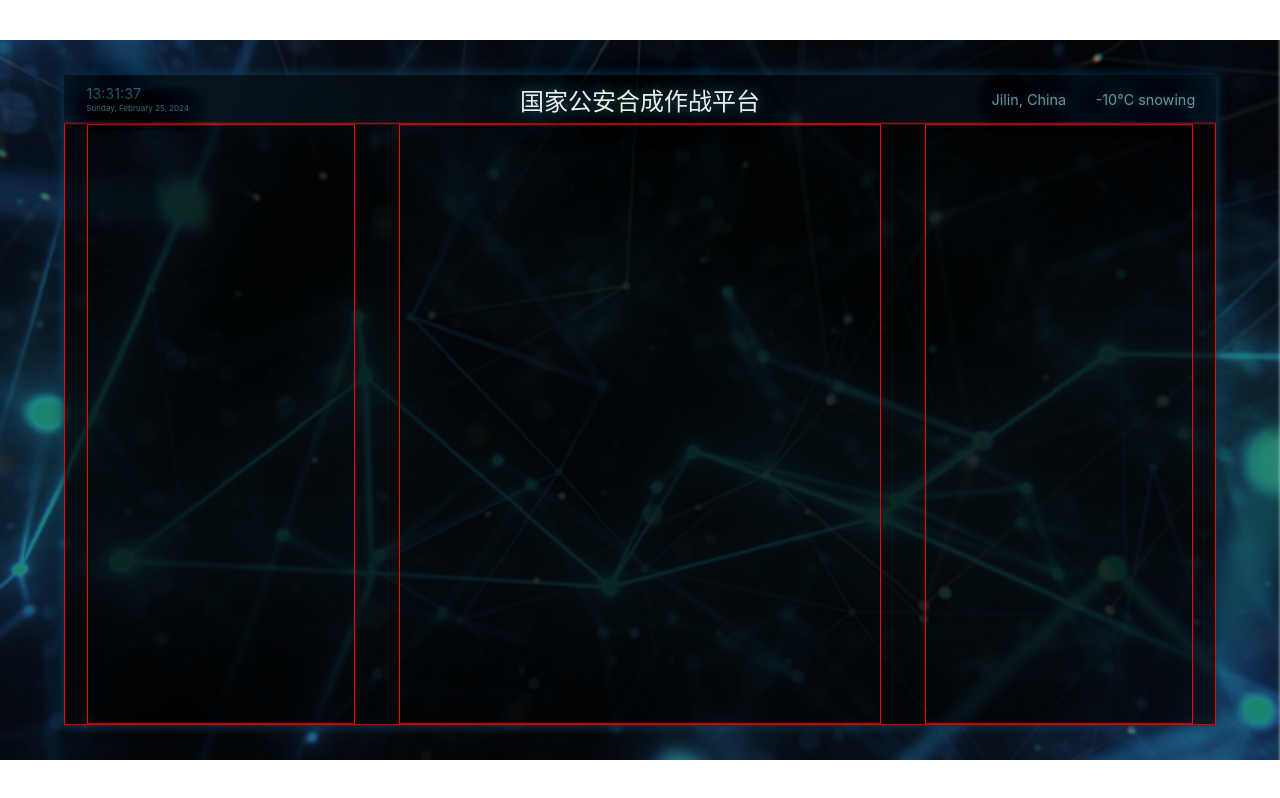
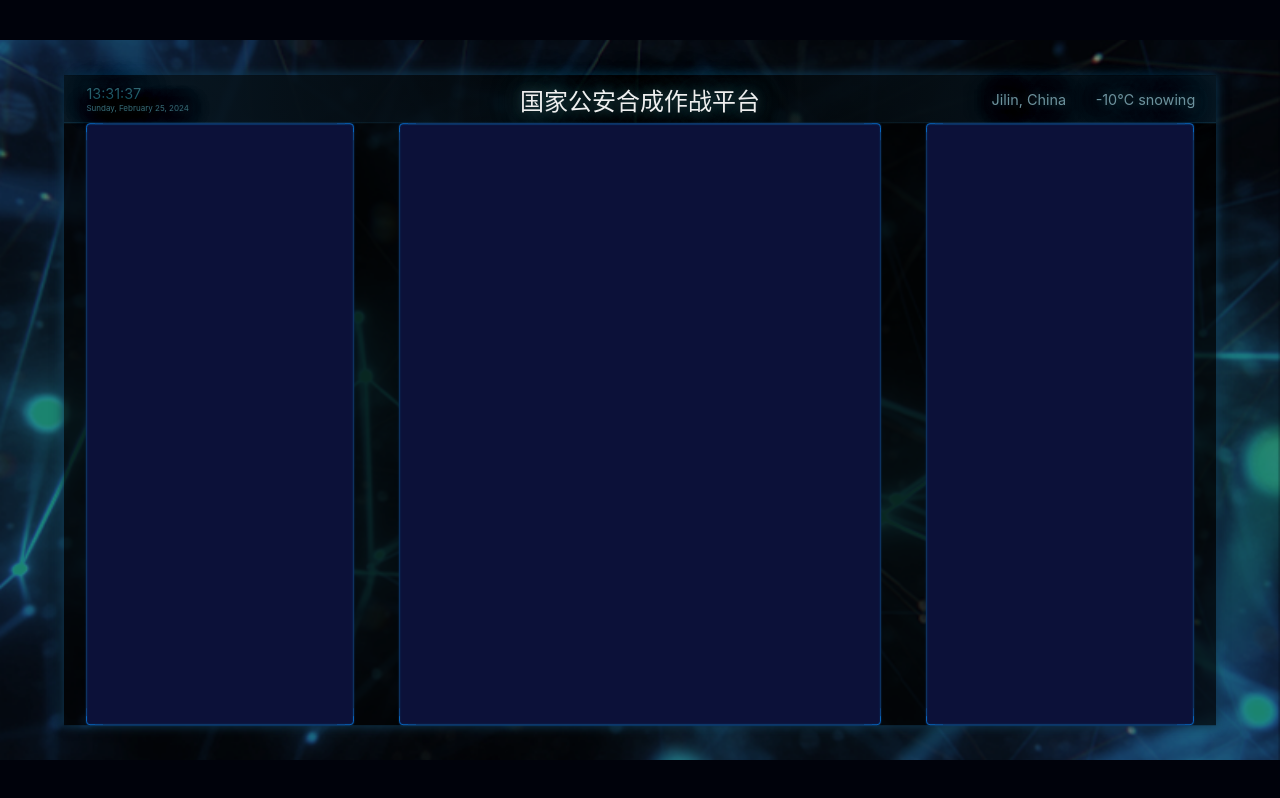
Before and after one commit to lwwywang/React-BigScreen, a React (Vite) app: page /#/ in a window 1280 px wide. Built offline with nearby package versions, Linux system fonts and the light colour scheme.

Commit message:
更改背景图样式

```diff
--- a/src/pages/home.scss
+++ b/src/pages/home.scss
@@ -72,21 +72,43 @@
         display: grid;
         grid-template:
             ". box1 . box2 . box3" 1fr / 14fr 168fr 28fr 302fr 28fr 168fr 14fr;
-        border: 1px solid red;
+
+        >section {
+            border: 1px solid #0764bc;
+            border-radius: 4px;
+            position: relative;
+            box-shadow: 0 0 2px 0 #0e325f, inset 0 0 2px 0 #0e325f;
+            background: #0c1139;
+
+            &::before {
+                content: '';
+                position: absolute;
+                left: 0;
+                right: 0;
+                bottom: 0;
+                top: 0;
+                border-radius: 4px;
+                box-shadow: 17px 0 0 -16px #0e325f,
+                    -17px 0 0 -16px #0e325f,
+                    0 17px 0 -16px #0e325f,
+                    0 -17px 0 -16px #0e325f,
+                    9px 0 0 -8px #0d4483,
+                    -9px 0 0 -8px #0d4483,
+                    0 9px 0 -8px #0d4483,
+                    0 -9px 0 -8px #0d4483, ;
+            }
+        }
 
         .section1 {
             grid-area: box1;
-            border: 1px solid red;
         }
 
         .section2 {
             grid-area: box2;
-            border: 1px solid red;
         }
 
         .section3 {
             grid-area: box3;
-            border: 1px solid red;
         }
     }
 }
--- a/src/shared/style.scss
+++ b/src/shared/style.scss
@@ -7,6 +7,7 @@ body {
     sans-serif;
   -webkit-font-smoothing: antialiased;
   -moz-osx-font-smoothing: grayscale;
+  background: #00020b;
 }
 
 code {
```
